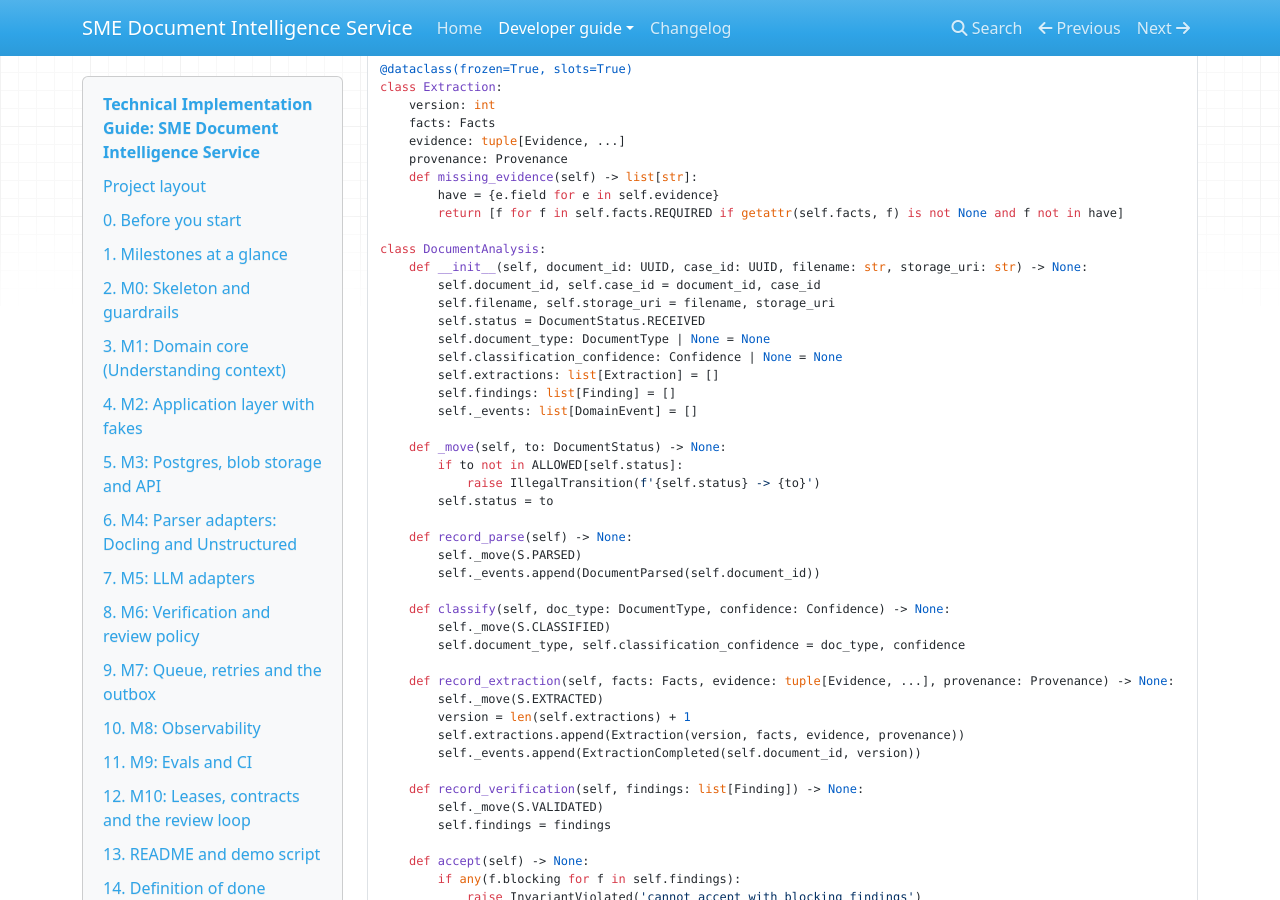
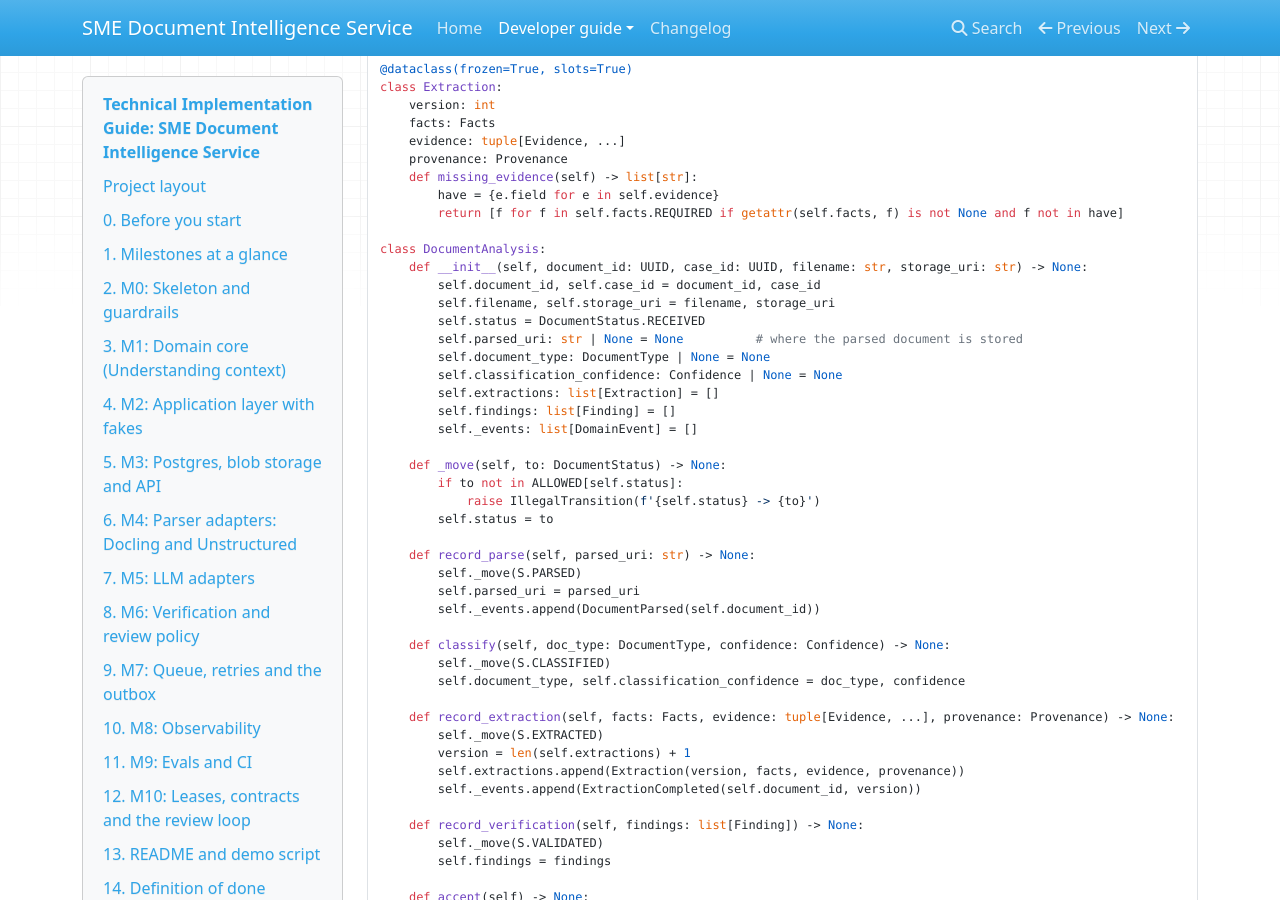
Before and after one commit to ReemAbdelghany/docintel, an MkDocs documentation site: the page built from docs/developer-guide/explanation/implementation-guide.md, in a window 1280 px wide and 900 px high, scrolled down 7408 px. Built offline with MkDocs 1.6.1, drawn with Linux system fonts in a browser that asks for light colours; nearby versions of some CDN libraries; some of the changed text lies outside the part shown.

Commit message:
docs(DOC): record parsed document location on the analysis

````diff
--- a/docs/developer-guide/explanation/implementation-guide.md
+++ b/docs/developer-guide/explanation/implementation-guide.md
@@ -352,6 +352,7 @@ class DocumentAnalysis:
         self.document_id, self.case_id = document_id, case_id
         self.filename, self.storage_uri = filename, storage_uri
         self.status = DocumentStatus.RECEIVED
+        self.parsed_uri: str | None = None          # where the parsed document is stored
         self.document_type: DocumentType | None = None
         self.classification_confidence: Confidence | None = None
         self.extractions: list[Extraction] = []
@@ -363,8 +364,9 @@ class DocumentAnalysis:
             raise IllegalTransition(f'{self.status} -> {to}')
         self.status = to
 
-    def record_parse(self) -> None:
+    def record_parse(self, parsed_uri: str) -> None:
         self._move(S.PARSED)
+        self.parsed_uri = parsed_uri
         self._events.append(DocumentParsed(self.document_id))
 
     def classify(self, doc_type: DocumentType, confidence: Confidence) -> None:
@@ -526,11 +528,12 @@ class ParseDocument:
         content = await self._blobs.get(uri)
         with self._t.stage('parse', document_id=str(document_id)):
             parsed = await self._parser.parse(content, filename)
-        await self._blobs.put(f'parsed/{document_id}.json', serialize(parsed))
+        parsed_uri = await self._blobs.put(f'parsed/{document_id}.json', serialize(parsed))
         async with self._uow() as uow:
             analysis = await uow.analyses.get(document_id)
-            analysis.record_parse()
-            await uow.commit()
+            if analysis.status is DocumentStatus.RECEIVED:      # re-check: another worker may have won
+                analysis.record_parse(parsed_uri)
+                await uow.commit()
 ```
 
 `AnalyzeDocument` (same file) has the same shape for three more stages. It is triggered by the `DocumentParsed` event (M7) and its skeleton is:
````
